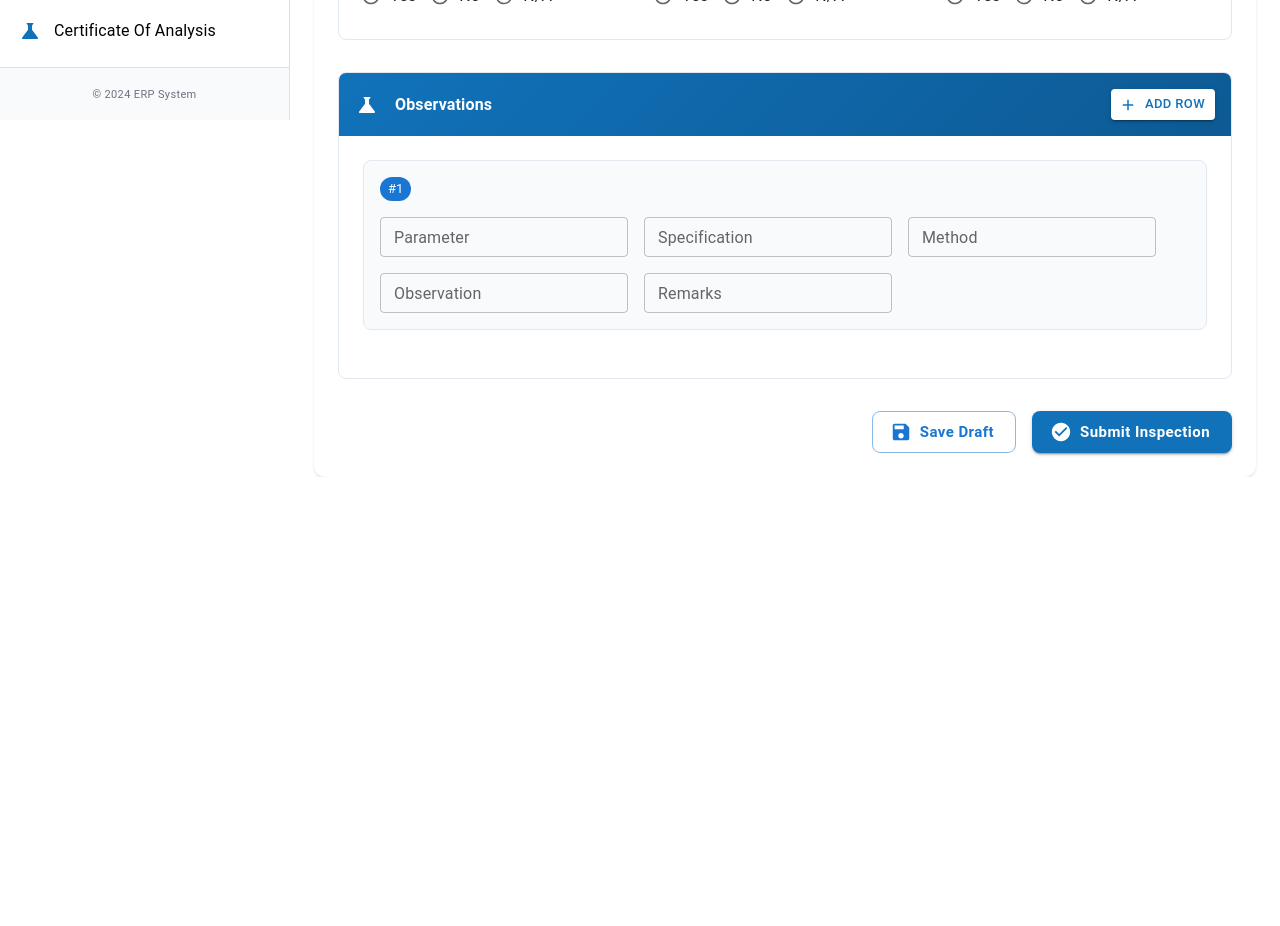
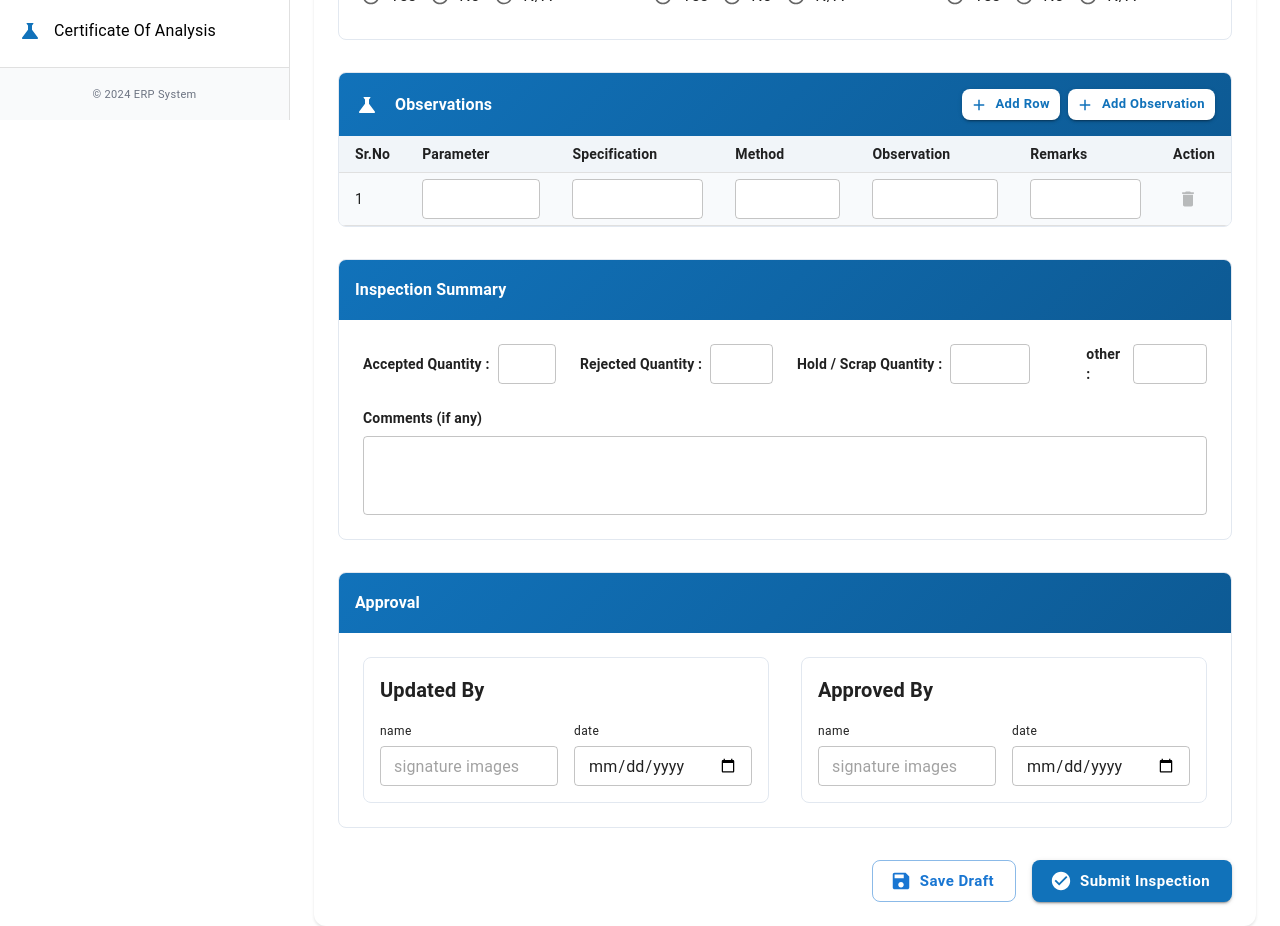
Before and after one commit to yashuu6686/ERP-1.0, a Next.js app: page /incoming-inspection/add-material-inspection in a window 1280 px wide. Shown: the part 680-1606 px from the top of the page. Before the commit the page ends 1157 px from the top, so only its background shows below. Built offline with nearby package versions, Linux system fonts and the light colour scheme.

Commit message:
Integrated Material Inspection form with Summary and Approval components

```diff
--- a/src/app/incoming-inspection/add-material-inspection/page.js
+++ b/src/app/incoming-inspection/add-material-inspection/page.js
@@ -34,24 +34,64 @@ import {
 import { Breadcrumbs, Link } from '@mui/material';
 import NextLink from 'next/link';
 import CommonCard from '../../../components/CommonCard';
+import InspectionObservations from '@/components/inspection/InspectionObservations';
+import InspectionSummary from '@/components/inspection/InspectionSummary';
+import InspectionApproval from '@/components/inspection/InspectionApproval';
 
 export default function MaterialInspectionForm() {
   const [observations, setObservations] = useState([
     { id: 1, parameter: '', specification: '', method: '', observation: '', remarks: '' },
   ]);
+  const [observationColumns, setObservationColumns] = useState([
+    { id: 'observation', label: 'Observation' }
+  ]);
   const [showSuccess, setShowSuccess] = useState(false);
+  const [summaryData, setSummaryData] = useState({
+    acceptedQuantity: '',
+    rejectedQuantity: '',
+    holdScrapQuantity: '',
+    other: '',
+    comments: ''
+  });
+  const [approvalData, setApprovalData] = useState({
+    updatedByName: '',
+    updatedByDate: '',
+    approvedByName: '',
+    approvedByDate: ''
+  });
+
+  const handleSummaryChange = (field, value) => {
+    setSummaryData(prev => ({ ...prev, [field]: value }));
+  };
+
+  const handleApprovalChange = (section, field, value) => {
+    const key = `${section}${field.charAt(0).toUpperCase() + field.slice(1)}`;
+    setApprovalData(prev => ({ ...prev, [key]: value }));
+  };
 
   const addObservation = () => {
-    setObservations([
-      ...observations,
-      {
-        id: observations.length + 1,
-        parameter: '',
-        specification: '',
-        method: '',
-        observation: '',
-        remarks: '',
-      },
+    const nextId = observations.length > 0 ? Math.max(...observations.map(o => o.id)) + 1 : 1;
+    const newObservation = {
+      id: nextId,
+      parameter: '',
+      specification: '',
+      method: '',
+      remarks: '',
+    };
+    // Ensure all current observation columns exist in the new row
+    observationColumns.forEach(col => {
+      newObservation[col.id] = '';
+    });
+
+    setObservations([...observations, newObservation]);
+  };
+
+  const addObservationColumn = () => {
+    const nextColNum = observationColumns.length + 1;
+    const newColId = `observation_${nextColNum}`;
+    setObservationColumns([
+      ...observationColumns,
+      { id: newColId, label: `Observation ${nextColNum}` }
     ]);
   };
 
@@ -214,64 +254,25 @@ export default function MaterialInspectionForm() {
           </Card>
 
           {/* Observations Section */}
-          <Card
-            elevation={0}
-            sx={{
-              marginBottom: 4,
-              borderRadius: 2,
-              border: '1px solid #e2e8f0',
-              overflow: 'hidden',
-            }}
-          >
-            <Box
-              sx={{
-                padding: 2,
-                background: 'linear-gradient(135deg, #1172ba 0%, #0d5a94 100%)',
-                display: 'flex',
-                alignItems: 'center',
-                justifyContent: 'space-between',
-              }}
-            >
-              <Box sx={{ display: 'flex', alignItems: 'center', gap: 2 }}>
-                <ScienceIcon sx={{ color: '#fff', fontSize: 24 }} />
-                <Typography variant="subtitle1" sx={{ color: '#fff', fontWeight: 600 }}>
-                  Observations
-                </Typography>
-              </Box>
-              <Button
-                variant="contained"
-                size="small"
-                startIcon={<AddIcon />}
-                onClick={addObservation}
-                sx={{ bgcolor: '#fff', color: '#1172ba', '&:hover': { bgcolor: '#f0f9ff' } }}
-              >
-                Add Row
-              </Button>
-            </Box>
+          <InspectionObservations
+            observations={observations}
+            observationColumns={observationColumns}
+            onAdd={addObservation}
+            onAddColumn={addObservationColumn}
+            onRemove={removeObservation}
+            onChange={handleObservationChange}
+            icon={ScienceIcon}
+          />
 
-            <CardContent sx={{ padding: 3 }}>
-              {observations.map((obs, index) => (
-                <Box key={obs.id} sx={{ mb: 3, p: 2, bgcolor: '#f8fafc', borderRadius: 2, border: '1px solid #e2e8f0' }}>
-                  <Box sx={{ display: 'flex', alignItems: 'center', mb: 2 }}>
-                    <Chip label={`#${obs.id}`} size="small" color="primary" sx={{ mr: 2 }} />
-                    <Box sx={{ flex: 1 }} />
-                    {observations.length > 1 && (
-                      <IconButton size="small" color="error" onClick={() => removeObservation(obs.id)}>
-                        <DeleteIcon fontSize="small" />
-                      </IconButton>
-                    )}
-                  </Box>
-                  <Grid container spacing={2}>
-                    <Grid item xs={12} sm={6} md={4}><TextField label="Parameter" fullWidth size="small" /></Grid>
-                    <Grid item xs={12} sm={6} md={4}><TextField label="Specification" fullWidth size="small" /></Grid>
-                    <Grid item xs={12} sm={6} md={4}><TextField label="Method" fullWidth size="small" /></Grid>
-                    <Grid item xs={12} sm={6} md={4}><TextField label="Observation" fullWidth size="small" /></Grid>
-                    <Grid item xs={12} sm={6} md={8}><TextField label="Remarks" fullWidth size="small" /></Grid>
-                  </Grid>
-                </Box>
-              ))}
-            </CardContent>
-          </Card>
+          <InspectionSummary
+            summaryData={summaryData}
+            onChange={handleSummaryChange}
+          />
+
+          <InspectionApproval
+            approvalData={approvalData}
+            onChange={handleApprovalChange}
+          />
 
           {/* Submit Actions */}
           <Box sx={{ display: 'flex', justifyContent: 'end', gap: 2, mt: 4 }}>
--- a/src/components/inspection/InspectionObservations.js
+++ b/src/components/inspection/InspectionObservations.js
@@ -65,7 +65,7 @@ const InspectionObservations = ({
                             fontWeight: 600
                         }}
                     >
-                        Add Raw
+                        Add Row
                     </Button>
                     <Button
                         variant="contained"
```
